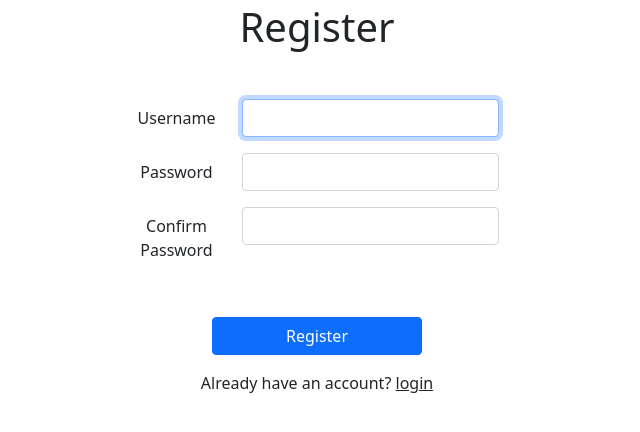
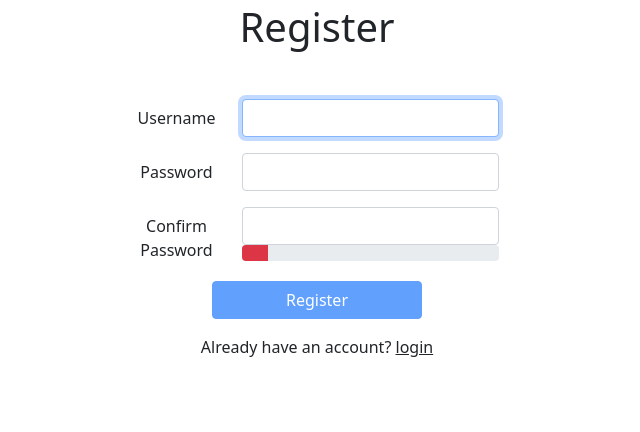
Before and after one commit to JoelTing99/Library_website, a Flask app: page /account/register in a window 1280 px wide. Shown: the part 121-553 px from the top of the page, without its empty margins (323-963 px from the left). Run offline with Flask 2, Linux system fonts and the light colour scheme.

Commit message:
Add password strength checker

```diff
--- a/App.py
+++ b/App.py
@@ -131,17 +131,17 @@ def register():
         # Ensure username was submitted
         if not username:
             flash("must provide username")
-            return render_template(request.url)
+            return redirect(request.url)
 
         # Ensure password was submitted
         elif not password:
             flash("must provide password")
-            return render_template(request.url)
+            return redirect(request.url)
 
         # Ensure password was same
         elif password != confirm_password:
             flash("two passwords are not the same")
-            return render_template(request.url)
+            return redirect(request.url)
 
         hash_password = generate_password_hash(password)
 
--- a/templates/register.html
+++ b/templates/register.html
@@ -22,14 +22,21 @@
                 <input autocomplete="off" autofocus class="form-control mx-auto w-auto" id="password" name="password" type="password">
             </div>
         </div>
-        <div class="mb-5 row justify-content-md-center">
+        <div class="mb-1 row justify-content-md-center">
             <label for="password" class="col-sm-1 col-form-label">Confirm Password</label>
-            <div class="col-sm-auto">
+            <div class="col-sm-auto mb-3">
                 <input autocomplete="off" autofocus class="form-control mx-auto w-auto" id="confirm_password" name="confirm_password" type="password">
+
+                <div class="progress">
+                    <div class="progress-bar bg-danger" role="progressbar" style="width: 10%;" aria-valuenow="100" aria-valuemin="0" aria-valuemax="100">
+                    </div>
+                </div>
             </div>
+            <div class="text-danger  mb-3" id="password_warn" hidden>Two passwords are not the same</div>
+
         </div>
         <div class="mb-3 d-grid gap-2 col-2 mx-auto">
-            <button type="submit" class="btn btn-primary">Register</button>
+            <button type="submit" class="btn btn-primary" id="register_btn" disabled>Register</button>
         </div>
         <div class="mb-3">
             <div class="col-sm-auto">Already have an account?
@@ -38,4 +45,60 @@
         </div>
     </form>
 </div>
+<script>
+    let Password_input = document.querySelector("#password");
+    let Confirm_password_input = document.querySelector("#confirm_password");
+    Password_input.addEventListener("input", function(){
+        check_confirm_password();
+        check_password();
+    });
+    Confirm_password_input.addEventListener("input", check_confirm_password);
+
+    function check_confirm_password(){
+        if (Password_input.value != Confirm_password_input.value){
+            document.querySelector("#register_btn").setAttribute("disabled", "disabled");
+            document.querySelector("#password_warn").removeAttribute("hidden");
+        }
+        else{
+            document.querySelector("#register_btn").removeAttribute("disabled");
+            document.querySelector("#password_warn").setAttribute("hidden", "hidden");
+        }
+    }
+
+    function check_password(){
+        var bar = document.querySelector(".progress-bar");
+        var level = 0;
+        var password_value = Password_input.value;
+        bar.classList.remove("w-25", "w-50", "w-75", "w-100", "bg-danger", "bg-warning", "bg-info","bg-success")
+
+        if (password_value != ""){
+            if (password_value.length <= 6) {
+                level = 1;
+            }
+            else
+            {
+                if ((password_value.match(/[a-z]/) || password_value.match(/\d+/) || password_value.match(/.[!,@,#,$,%,^,&,*,?,_,~,-,(,)]/))) level = 2;
+                if (((password_value.match(/[a-z]/) && password_value.match(/\d+/)) || (password_value.match(/\d+/) && password_value.match(/.[!,@,#,$,%,^,&,*,?,_,~,-,(,)]/)) || (password_value.match(/[a-z]/) && password_value.match(/.[!,@,#,$,%,^,&,*,?,_,~,-,(,)]/)))) level = 3;
+                if (password_value.match(/[a-z]/) && password_value.match(/\d+/) && password_value.match(/.[!,@,#,$,%,^,&,*,?,_,~,-,(,)]/)) level = 4
+            }
+            switch(level)
+            {
+                case 1:
+                    bar.classList.add("w-25", "bg-danger");
+                    break;
+                case 2:
+                    bar.classList.add("w-50", "bg-warning");
+                    break;
+                case 3:
+                    bar.classList.add("w-75", "bg-info");
+                    break;
+                case 4:
+                    bar.classList.add("w-100", "bg-success");
+                    break;
+                default:
+                    bar.classList.add("w-25", "bg-danger");
+            }
+        }
+    }
+</script>
 {% endblock %}
```
Also changed, not shown: 2 other files.
